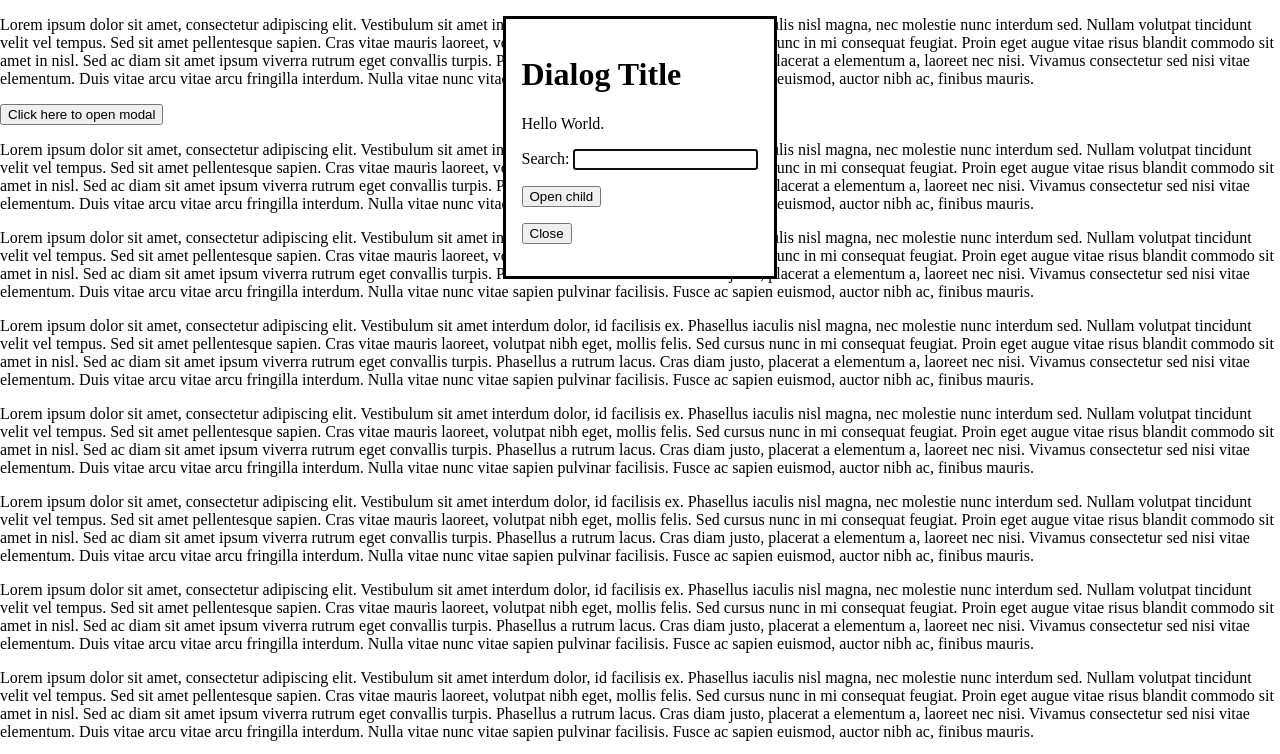
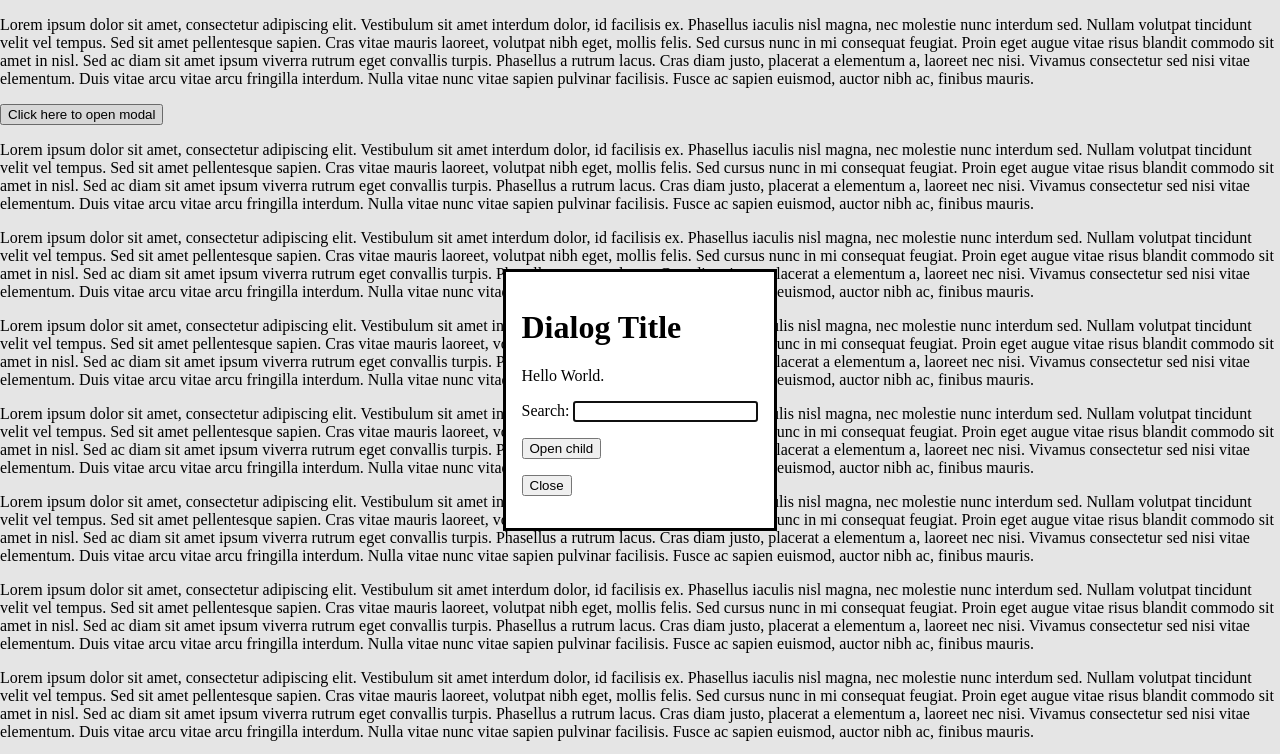
Before and after one commit to AyogoHealth/ay-dialog, a website: page demo.html in a window 1280 px wide. Both pictures are taken after a click on the button "Click here to open modal". Shown: the top 754 px of the page. Drawn offline with nearby package versions, Linux system fonts and the light colour scheme.

Commit message:
Code refactor

```diff
--- a/demo.html
+++ b/demo.html
@@ -6,7 +6,7 @@
         <meta name="viewport" content="width=device-width">
 
         <script src="node_modules/angular/angular.min.js"></script>
-        <!script src="node_modules/angular/angular-animate.min.js"></script>
+        <!-- <script src="node_modules/angular/angular-animate.min.js"></script> -->
         <script src="dialog.js"></script>
     </head>
     <body style="margin: 0">
@@ -56,7 +56,7 @@
             var btnClose2 = document.querySelector('#btnClose2');
 
             btn1.addEventListener('click', function() {
-                dlg1.show() //Modal();
+                dlg1.showModal() //Modal();
             });
 
             btn2.addEventListener('click', function() {
```
